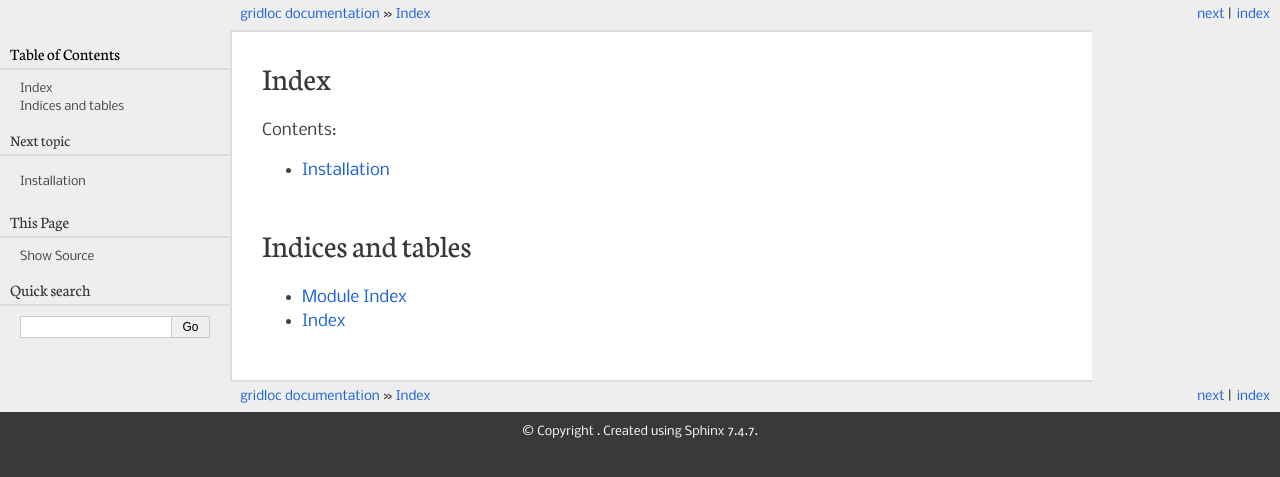
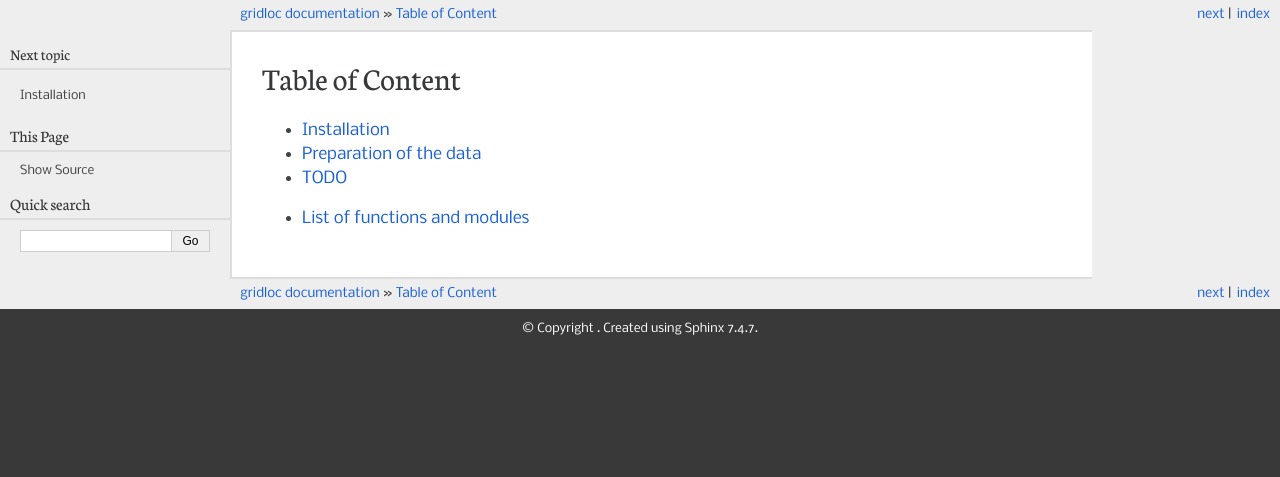
Before and after one commit to gpiantoni/gridgen, a Sphinx documentation site: the page built from docs/source/index.rst, in a window 1280 px wide. Shown: the top 477 px of the page. Built offline with Sphinx 7.4.7, drawn with Linux system fonts in a browser that asks for light colours; pages that are not in the unit, such as notebooks, are missing from menus.

Commit message:
reorganize doc

```diff
--- a/docs/source/conf.py
+++ b/docs/source/conf.py
@@ -3,7 +3,6 @@
 project = 'gridloc'
 
 html_theme = "pyramid"
-
 
 extensions = [
     'sphinx.ext.autosummary',
@@ -14,9 +13,17 @@ extensions = [
     'sphinx.ext.viewcode',
     ]
 
+# cleaner index for modindex
+modindex_common_prefix = ['gridloc.', ]
+
 # autodoc options
 autosummary_generate = True
 
-# todo settings
+# napoleon options
+napoleon_use_rtype = False
+napoleon_use_param = False
+napoleon_use_keyword = True
+
+# todo options
 todo_include_todos = True
 todo_link_only = True
--- a/docs/source/index.rst
+++ b/docs/source/index.rst
@@ -1,17 +1,12 @@
-Index
-=====
-
-Contents:
+Table of Content
+================
 
 .. toctree::
    :maxdepth: 1
 
    installation
-   API<api/modules>
+   preparation
+   API<api/gridloc>
+   todo
 
-
-Indices and tables
-==================
-
-* :ref:`modindex`
-* :ref:`genindex`
+* :ref:`List of functions and modules<genindex>`
--- /dev/null
+++ b/docs/source/todo.rst
@@ -0,0 +1,4 @@
+TODO
+====
+
+.. todolist::
```
Also changed, not shown: README.md (+2 -23 lines), docs/source/preparation.rst (added, +45 -0 lines), .travis.yml.
